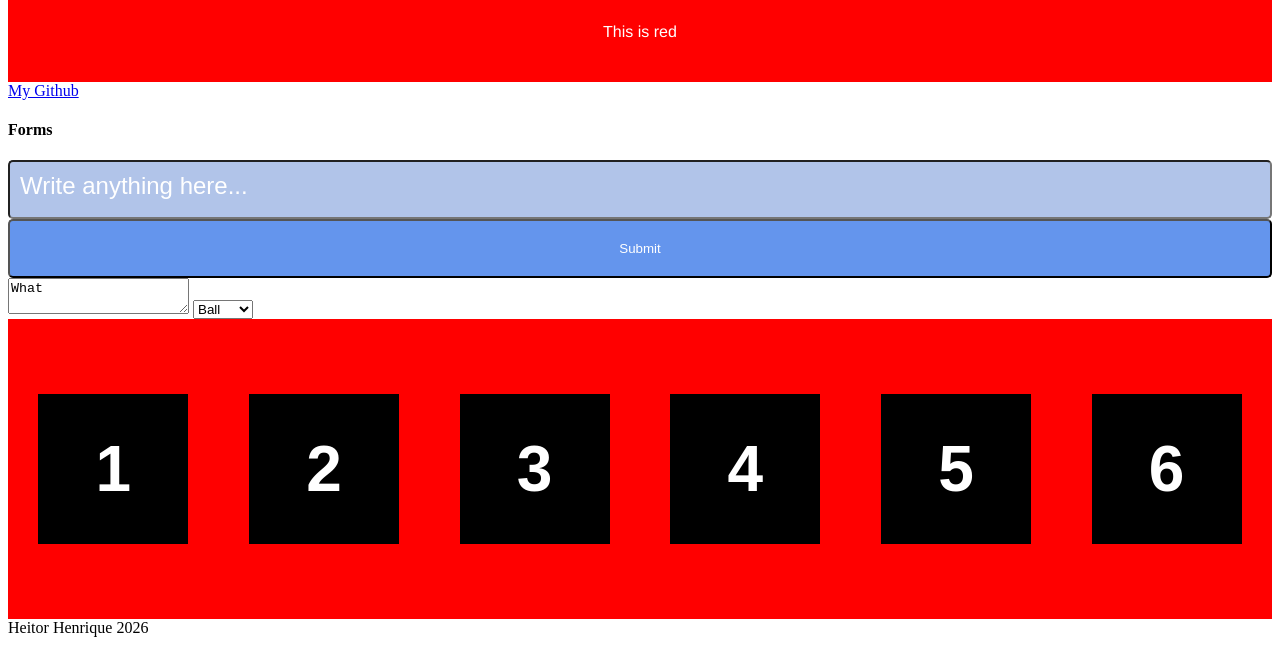
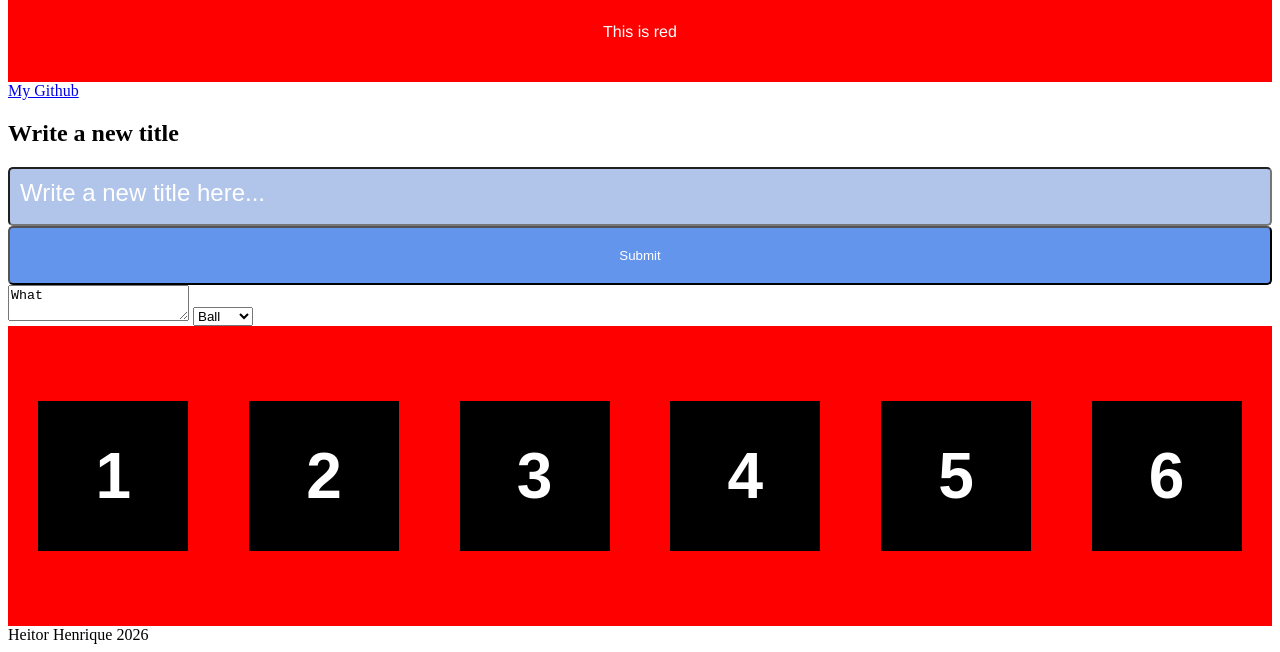
Before and after one commit to HeitorHMA/JavaScript-Revision, a plain HTML site: page HTML/index.html in a window 1280 px wide. Shown: the part 1017-1669 px from the top of the page. Drawn offline with Linux system fonts and the light colour scheme.

Commit message:
feat: change h4 to h2 and start DOM Manipulation

```diff
--- a/HTML/index.html
+++ b/HTML/index.html
@@ -51,12 +51,12 @@
         <a href="https://github.com/HeitorHMA"> My Github</a>
       </section>
       <section>
-        <h4>Forms</h4>
+        <h2 id="changingTitle">Write a new title</h2>
         <form class="submitClass">
           <input
             id="wordInput"
             type="text"
-            placeholder="Write anything here..."
+            placeholder="Write a new title here..."
           />
           <button id="submitButton" type="submit">Submit</button>
         </form>
```
